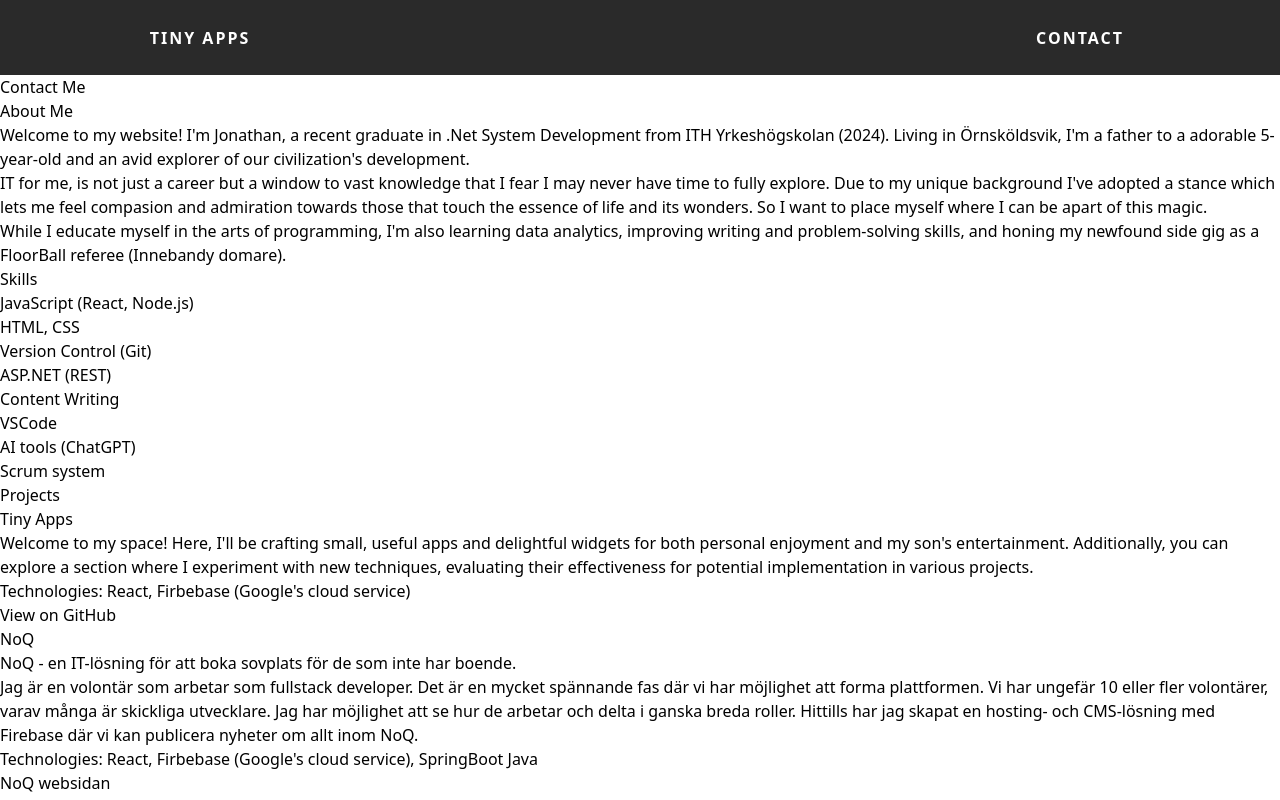
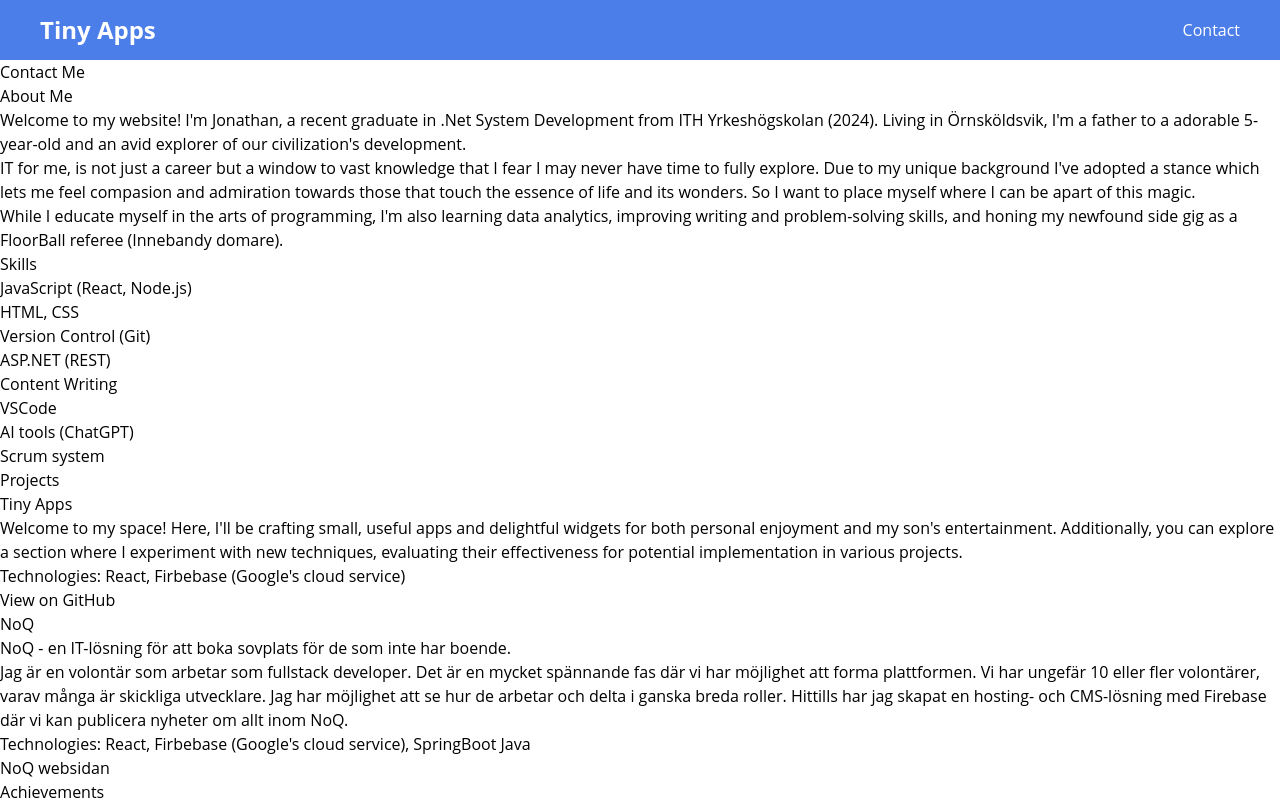
Before and after one commit to kingli6/TinyApps, a React (Vite) app in the folder tinyapps/: page /contact in a window 1280 px wide. Shown: the top 800 px of the page. Built offline with nearby package versions, Linux system fonts and the light colour scheme.

Commit message:
styling css

```diff
--- a/tinyapps/index.html
+++ b/tinyapps/index.html
@@ -3,6 +3,9 @@
   <head>
     <meta charset="UTF-8" />
     <link rel="icon" type="image/svg+xml" href="/vite.svg" />
+    <link rel="preconnect" href="https://fonts.googleapis.com">
+    <link rel="preconnect" href="https://fonts.gstatic.com" crossorigin>
+    <link href="https://fonts.googleapis.com/css2?family=Poppins:ital,wght@0,100;0,200;0,300;0,400;0,500;0,600;0,700;0,800;0,900;1,100;1,200;1,300;1,400;1,500;1,600;1,700;1,800;1,900&display=swap" rel="stylesheet">
     <meta name="viewport" content="width=device-width, initial-scale=1.0" />
     <title>TinyApps</title>
   </head>
--- a/tinyapps/package.json
+++ b/tinyapps/package.json
@@ -13,6 +13,9 @@
     "firebase-deploy": "firebase deploy"
   },
   "dependencies": {
+    "@fortawesome/fontawesome-svg-core": "^6.5.1",
+    "@fortawesome/free-solid-svg-icons": "^6.5.1",
+    "@fortawesome/react-fontawesome": "^0.2.0",
     "animate.css": "^4.1.1",
     "firebase": "^10.7.1",
     "react": "^18.2.0",
--- a/tinyapps/src/components/basicsReact/header.module.css
+++ b/tinyapps/src/components/basicsReact/header.module.css
@@ -1,139 +1,83 @@
-.headerContainer {
-    background-color: #2a2a2a;
+.navbody {
+  /* background-color: #111827; */
+  background-color: #4c7ee9;
+
+  font-family: "Poppins", sans-serif;
   color: #fff;
-    display: flex;
-    justify-content: space-between;
-    align-items: center;
-    height: 75px;
-    position: relative;
+  font-size: 1rem;
+  text-decoration: none;
 }
-
-  .logo {
-    font-family: "Righteous", cursive;
-    margin-left: 50px;
-    font-size: 26px;
-    width: 200px;
-  }
-
-  .nav {
-    width: 400px;
-    display: flex;
-    justify-content: space-evenly;
-    text-transform: uppercase;
-    font-weight: bold;
-    letter-spacing: 2px;
-  }
-
-  .navItem {
-    cursor: pointer;
-    padding-bottom: 7px;
-    margin-top: 9px;
-    border-bottom: 2px solid transparent;
-  }
-
-  a {
-    text-decoration: none;
-    color: #fff;
-  }
-
-  a.active {
+.navbody a:hover,
+.navbody i:hover {
   color: orange;
 }
 
-  .nav:hover,
-  .cart:hover,
-  .login:hover  {
-    border-bottom: 2px solid yellow;
+.header {
+  padding: 0 2rem;
+  position: relative;
 }
-
-  .navItem:hover a {
-    color: yellow;
-  }
-
-  .cart {
-    width: 70px;
-    position: absolute;
-    top: 20px;
-    right: 150px;
-    cursor: pointer;
-  }
-
-  .cart a {
+.navbar {
+  width: 100%;
+  height: 60px;
+  max-width: 1200px;
+  margin: 0 auto;
   display: flex;
   align-items: center;
   justify-content: space-between;
-    position: relative;
 }
 
-  .count {
+.navbar .logo {
+  font-size: 1.5rem;
+  font-weight: bold;
+}
+
+.navbar .links {
+  display: flex;
+  gap: 2rem;
+}
+
+.navbar .toggle_btn {
+  color: #fff;
+  font-size: 1rem;
+  cursor: pointer;
+  display: none;
+}
+/* // dropdown meny */
+.dropdown_menu {
+  /* // we are hiding items */
+  display: none;
+  height: 0;
+
+
   position: absolute;
-    top: -3px;
-    left: 18px;
-    width: 20px;
-    height: 20px;
-    border-radius: 50%;
-    background-color: red;
-    color: #fff;
-    font-size: 11px;
+  right: 2rem;
+  top: 60px;
+  width: 250px;
+  background: rbga(255, 255, 255, 0.1);
+  backdrop-filter: blur(15px);
+  border-radius: 10px;
+  overflow: hidden;
+  transition: height 0.2s cubic-bezier(0.175, 0.885, 0.32, 1.275);
+
+  border: solid green 3px;
+}
+
+.dropdown_menu.open{
+  height: 240px;
+}
+.dropdown_menu div{
+  padding: 0.7rem;
   display: flex;
   align-items: center;
   justify-content: center;
 }
-
-  .cart img {
-    width: 35px;
+/* response design https://www.youtube.com/watch?v=GdrbE-s5DgQ*/
+@media (max-width: 992px){
+  .navbar .links{
+    display: none;
   }
 
-  .login {
-    position: absolute;
-    top: 28px;
-    right: 50px;
-    cursor: pointer;
-  }
-
-  .user {
-    position: absolute;
-    top: 18px;
-    right: 50px;
-    cursor: pointer;
-    width: 35px;
-    height: 35px;
-    border-radius: 50%;
-    border: 2px solid #fff;
-  }
-
-  .user img {
-    width: 35px;
-    height: 35px;
-    border-radius: 50%;
-    object-fit: cover;
-  }
-
-  .menuContainer {
-    position: relative;
-  }
-
-  .menu {
-    display: none;
-    position: absolute;
-    top: 0px;
-    right: 0px;
-    z-index: 9;
-    width: 120px;
-    height: 100px;
-    background: #000;
-    border-radius: 5px;
-    padding: 5px;
-  }
-
-  .menuItem {
-    padding: 10px 10px 0px;
-  }
-
-  .menuItem:hover {
-    color: yellow;
-  }
-
-  .user:hover .menuContainer .menu {
+  .navbar .toggle_btn {
     display: block;
   }
+}
--- a/tinyapps/src/components/homepage/Navbar.jsx
+++ b/tinyapps/src/components/homepage/Navbar.jsx
@@ -1,21 +1,44 @@
 import { Link } from 'react-router-dom';
-import headerStyles from "../basicsReact/header.module.css"
+import styles from "../basicsReact/header.module.css"
+import { FontAwesomeIcon } from '@fortawesome/react-fontawesome'
+import { faBars } from '@fortawesome/free-solid-svg-icons'
 const Navbar = () => {
 
   return (
-    <nav className={headerStyles.headerContainer}>
-
+  <div className={styles.navbody}>
+    <header className={styles.header}>
+      <nav className={styles.navbar}>
         <Link to="/">
-        <div className={headerStyles.nav}>Tiny Apps</div>
+        <div className={styles.logo}>Tiny Apps</div>
         </Link>
-
-        <div className={headerStyles.nav}>
+        <ul className={styles.links}>
+          <div className={styles.contact}>
+            <Link to="/contact" >Contact</Link>
+          </div>
+        </ul>
+        <div className={styles.toggle_btn}>
+          <i className={styles.logoBar}><FontAwesomeIcon icon={faBars} /></i>
+        </div>
+      </nav>
+      {/* // adding two css classes ={`${styles.dropdown_menu} open`}*/}
+      <div className={styles.dropdown_menu}>
+        <div className={styles.contact}>
           <Link to="/contact" >
             Contact
           </Link>
         </div>
+      </div>
+    </header>
+    {/* <sript>
+      const toggleBtn = document.querySelector('.toggle_btn')
+      const toggleBtnIcon = document.querySelector('.toggle_btn div')
+      const dropdownMenu = document.querySelector('.dropdown_menu')
 
-    </nav>
+      toggleBtn.onclick = function () {
+        dropDownMenu.classList.toggle('open');
+      }
+    </sript> */}
+  </div>
   );
 };
 
--- a/tinyapps/src/components/testPage1/TestPage1.jsx
+++ b/tinyapps/src/components/testPage1/TestPage1.jsx
@@ -1,13 +1,35 @@
 import styles from './testPage.module.css';
+import { FontAwesomeIcon } from '@fortawesome/react-fontawesome'
+import { faBars } from '@fortawesome/free-solid-svg-icons'
 const TestPage1 = () => {
   return (
-    <div>
-      <h2>TestPage1</h2>
-      <div className={styles.parent}>parent
-        <div className={styles.child}>
-          <p>child</p>
+    <div className={styles.body}>
+    <header className={styles.header}>
+      <nav className={styles.navbar}>
+        <div className={styles.logo}><a href='#'>Tiny Apps</a></div>
+        <ul className={styles.links}>
+          <li><a href="hero">Home</a></li>
+          <li><a href="about">About</a></li>
+          <li><a href="services">Services</a></li>
+          <li><a href="contact">Contact</a></li>
+        </ul>
+        <a href="" className={styles.action_btn}>Get Started</a>
+        <div className={styles.toggle_btn}>
+          <i className={styles.logos}><FontAwesomeIcon icon={faBars} /></i>
         </div>
+      </nav>
+    </header>
+    <positioning>
+      <div className={styles.parent}>
+        <p>A line of text</p>
+        <div className={styles.child}></div>
+        <p>More text</p>
       </div>
+    </positioning>
+
+      <footer>
+
+      </footer>
     </div>
   )
 }
--- a/tinyapps/src/components/testPage1/testPage.module.css
+++ b/tinyapps/src/components/testPage1/testPage.module.css
@@ -1,16 +1,100 @@
-.parent {
-    border: 4px solid black;
-
+@import url('https://cdnjs.cloudflare.com/ajax/libs/font-awesome/6.5.1/css/all.min.css" integrity="sha512-DTOQO9RWCH3ppGqcWaEA1BIZOC6xxalwEsw9c2QQeAIftl+Vegovlnee1c9QX4TctnWMn13TZye+giMm8e2LwA==" crossorigin="anonymous" referrerpolicy="no-referrer"');
+* {
+    margin: 0;
+    padding: 0;
+    box-sizing: border-box;
+    font-family: 'Open Sans', sans-serif;
+}
+.body {
+    height: 100vh;
+    background-color: #000;
+    background-image:url('https://img.freepik.com/free-photo/beautiful-milky-way-night-sky_53876-139825.jpg?t=st=1709821089~exp=1709824689~hmac=a8080492e7fda7dea35d0684439c8d2974719df68b612f17225792450798e852&w=740') ;
+    background-size: cover;
+    background-position: center;
 }
 
-.child {
-    border: 4px dashed green;
+li {
+    list-style: none;
+}
+a {
+    text-decoration: none;
+    color: #fff;
+    font-size: 1rem;
+}
+
+a:hover{
+    color: orange;
+}
+
+/* HEADER */
+.header {
+    border: 3px solid #73AD21;
+    /* position: relative; */
+    /* // padding here top/bot 0, right/left a pinky(2rem) spacing */
+    padding: 0 2rem;
+}
+
+.navbar {
+    width: 100%;
+    height: 60px;
+    max-width: 1200px;
+    margin: 0 auto;
+    display: flex;
+    align-items: center;
+    justify-content: space-between;
+    border: dotted black 2px ;
+}
+
+.navbar .logo a {
+    font-size: 1.5rem;
+    font-weight: bold;
+}
+
+.navbar .links {
+    display: flex;
+    gap: 2rem;
+}
+
+.navbar .toggle_btn {
+    color: orange;
+    font-size: 1rem;
+}
+
+.navbar a{
+    border: dotted pink 2px ;
+    /* padding-right: 50px; */
+    /* margin-right: 50px; */
+}
+
+.links li{
+    list-style: none;
+}
+
+.links a{
+    text-decoration: none;
+    color: #ffff;
+    font-size: 1rem;
+}
+
+.links a:hover{
+    text-decoration: underline;
+    color: orange;
+}
+
+/* Positioning css example */
+.parent {
+    background: aquamarine;
+    height: 30vh;
+    width: 30vh;
+    padding: 1em;
+    border: solid grey 3px;
+    margin-top: 30em;
+}
+
+.child{
+    background:red;
+    width: 50px;
     height: 50px;
-    width: 120px;
-    margin: 30px auto;
+    position: relative;
+    top:0;
 }
-.child p {
-    text-align: center;
-    font-size: 20px;
-    margin-top: 5px;
-}
```
Also changed, not shown: 1 other file (tests, documents, lock files or other folders). Lines whose indentation alone changed are shown as unchanged.
